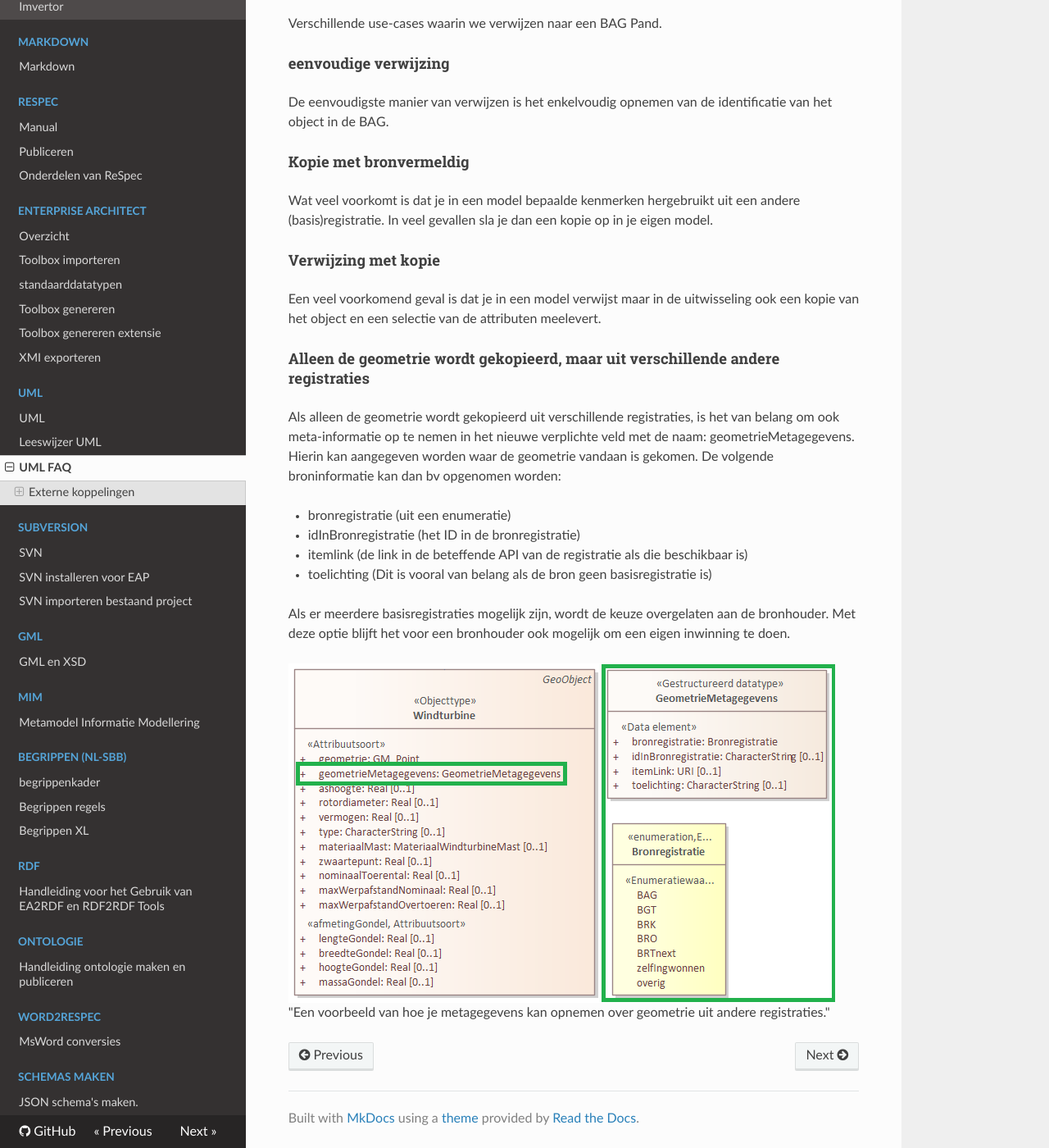
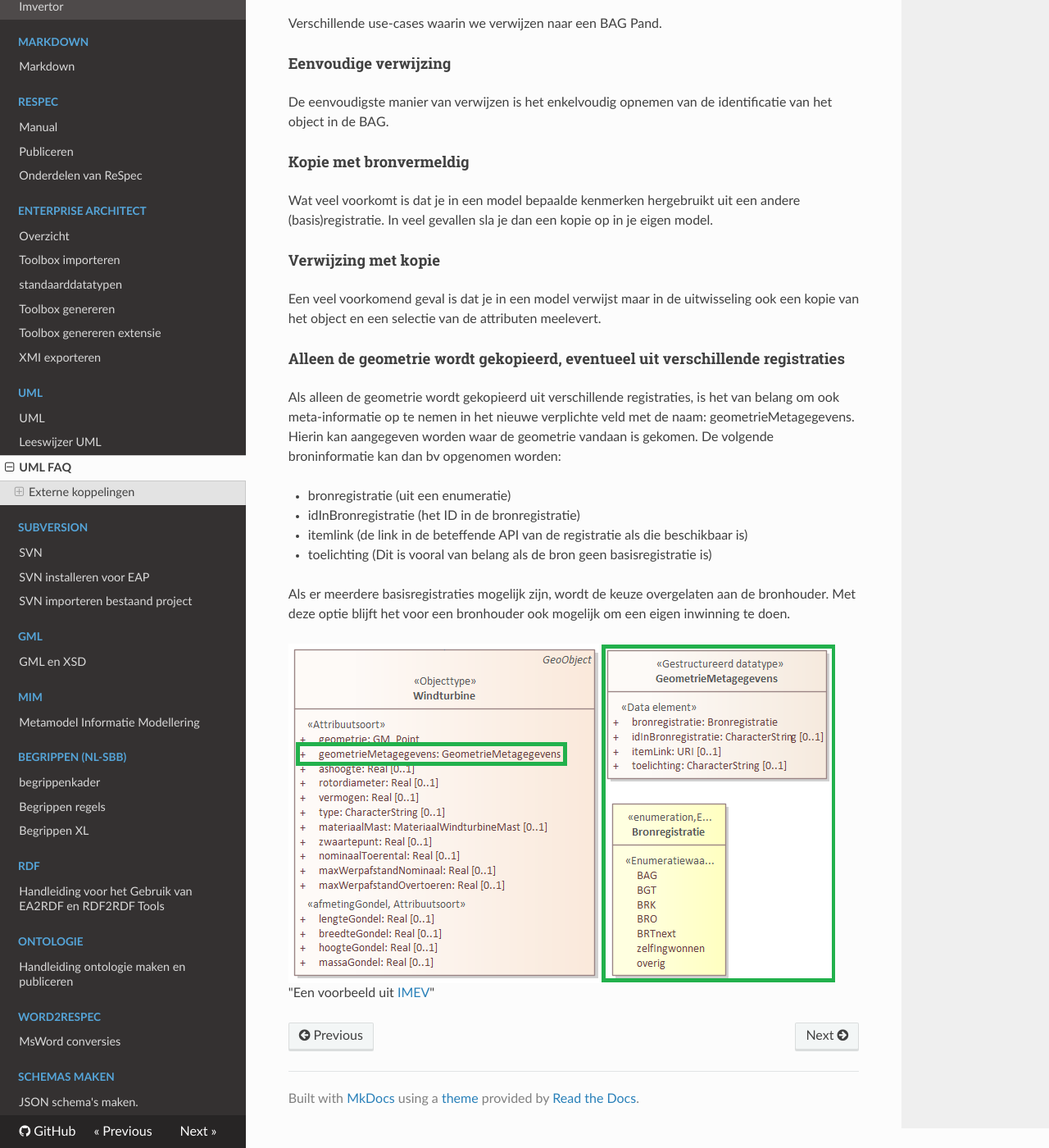
Before and after one commit to Geonovum/handleiding-tooling, an MkDocs documentation site: the page built from docs/UML/UML-vraagstukken.md, in a window 1280 px wide and 1400 px high, scrolled down 1211 px. Shown: the whole window at 82% size. Built offline with MkDocs 1.6.1, drawn with Linux system fonts in a browser that asks for light colours; nearby versions of some CDN libraries.

Commit message:
Update UML-vraagstukken.md
tekst bij plaatje

```diff
--- a/docs/UML/UML-vraagstukken.md
+++ b/docs/UML/UML-vraagstukken.md
@@ -35,7 +35,7 @@ Bij verwijzing komt het vaak voor dat het object waarnaar je verwijst verandert
 
 Verschillende use-cases waarin we verwijzen naar een BAG Pand.
 
-#### eenvoudige verwijzing
+#### Eenvoudige verwijzing
 
 De eenvoudigste manier van verwijzen is het enkelvoudig opnemen van de identificatie van het object in de BAG.
 
@@ -47,7 +47,7 @@ Wat veel voorkomt is dat je in een model bepaalde kenmerken hergebruikt uit een
 
 Een veel voorkomend geval is dat je in een model verwijst maar in de uitwisseling ook een kopie van het object en een selectie van de attributen meelevert.
 
-#### Alleen de geometrie wordt gekopieerd, maar uit verschillende andere registraties
+#### Alleen de geometrie wordt gekopieerd, eventueel uit verschillende registraties
 
 Als alleen de geometrie wordt gekopieerd uit verschillende registraties, is het van belang om ook meta-informatie op te nemen in het nieuwe verplichte veld met de naam: geometrieMetagegevens.
 Hierin kan aangegeven worden waar de geometrie vandaan is gekomen. De volgende broninformatie kan dan bv opgenomen worden:
@@ -60,4 +60,4 @@ Hierin kan aangegeven worden waar de geometrie vandaan is gekomen. De volgende b
 Als er meerdere basisregistraties mogelijk zijn, wordt de keuze overgelaten aan de bronhouder.
 Met deze optie blijft het voor een bronhouder ook mogelijk om een eigen inwinning te doen.
 
-![GeometrieMetagegevens voorbeeld](media/GeometrieMetagegevens.png) "Een voorbeeld van hoe je metagegevens kan opnemen over geometrie uit andere registraties."
+![GeometrieMetagegevens voorbeeld](media/GeometrieMetagegevens.png) "Een voorbeeld uit [IMEV](https://docs.geostandaarden.nl/imev/cv-im-imev-20260817/#EAID_1BCFD8B9_E231_4be4_B9D0_4095DAA63F96)"
```
